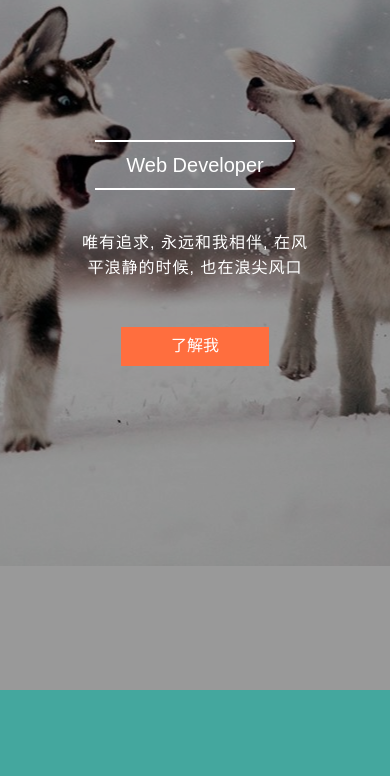
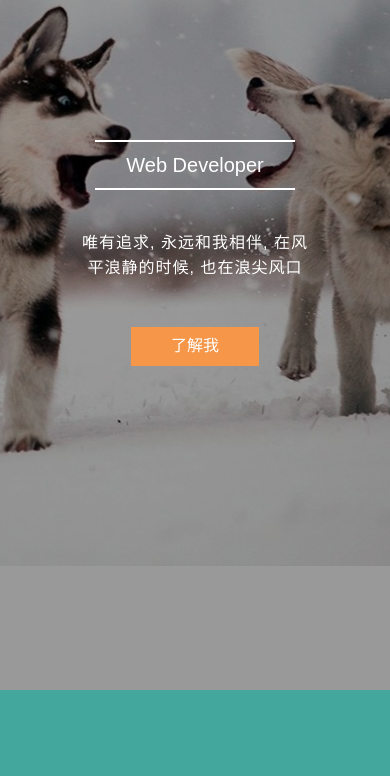
Before and after one commit to ytxka/ytxka.github.io, a plain HTML site: page index.html in a window 390 px wide. Shown: the part 68-844 px from the top of the page. Drawn offline with Linux system fonts and the light colour scheme.

Commit message:
完善移动端样式

```diff
--- a/static/css/main.css
+++ b/static/css/main.css
@@ -18,12 +18,18 @@ button {
     border: none;
     padding: 10px 50px;
     cursor: pointer;
-    background-color: #ff6e3e;
+    background-color: #f59649;
     color: #fff;
 }
 
+@media only screen and (max-width: 450px) {
+    button {
+        padding: 10px 40px;
+    }
+}
+
 button:hover {
-    background-color: #f59649;
+    background-color: #ff6e3e;
 }
 
 /*解决子元素浮动之后父元素坍缩的方法*/
```
